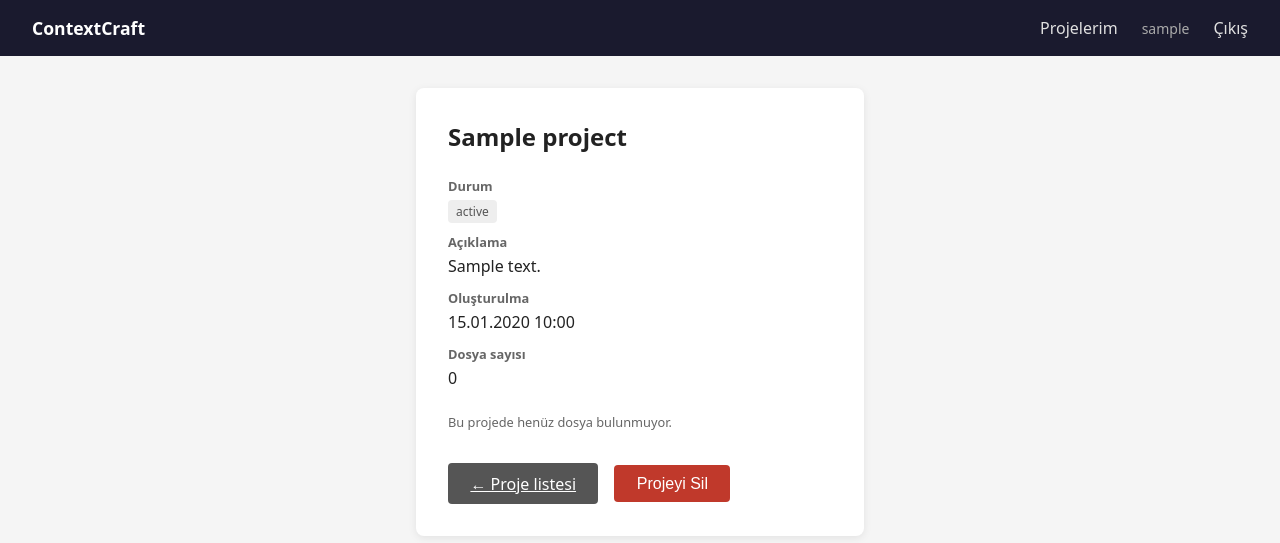
After one commit to eferecep/ContextCraft, a Flask app: page /core/projects/1 in a window 1280 px wide. The commit adds this page. Shown: the top 543 px of the page. Run offline with Flask 3, Linux system fonts and the light colour scheme; a user stored in the database is signed in; tables that the repository leaves empty hold one stand-in row (values such as "Sample post").

Commit message:
Faz 4.3-4.5: Proje oluşturma, listeleme, detay ve silme akışları eklendi.
Proje yükleme formu ve rotası, kullanıcıya özel proje listesi, detay sayfası ve dosya temizliği ile silme işlemi tamamlandı.

Co-authored-by: Cursor <cursoragent@cursor.com>

```diff
--- a/app/core/__init__.py
+++ b/app/core/__init__.py
@@ -1,3 +1,5 @@
 from flask import Blueprint
 
 core_bp = Blueprint("core", __name__, url_prefix="/core")
+
+from app.core import routes  # noqa: E402, F401
--- /dev/null
+++ b/app/core/routes.py
@@ -0,0 +1,97 @@
+from flask import abort, flash, redirect, render_template, url_for
+from flask_login import current_user, login_required
+
+from app.extensions import db
+from app.models import Project
+from app.utils import delete_project_files, list_project_files, save_uploaded_file
+
+from . import core_bp
+from .forms import ProjectForm
+
+
+def _get_user_project(project_id: int) -> Project:
+    project = db.session.get(Project, project_id)
+    if project is None or project.owner_id != current_user.id:
+        abort(404)
+    return project
+
+
+@core_bp.route("/projects/new", methods=["GET", "POST"])
+@login_required
+def project_new():
+    form = ProjectForm()
+    if form.validate_on_submit():
+        project = Project(
+            name=form.name.data,
+            description=form.description.data or None,
+            owner_id=current_user.id,
+            status="pending",
+        )
+        db.session.add(project)
+        db.session.flush()
+
+        source_path = None
+        try:
+            for file_storage in form.files.data:
+                source_path = save_uploaded_file(
+                    file_storage,
+                    current_user.id,
+                    project.id,
+                )
+
+            project.source_path = source_path
+            db.session.commit()
+            flash(f"'{project.name}' projesi başarıyla oluşturuldu.", "success")
+            return redirect(url_for("core.project_list"))
+
+        except ValueError as exc:
+            db.session.rollback()
+            if source_path:
+                delete_project_files(source_path)
+            flash(str(exc), "danger")
+
+        except OSError:
+            db.session.rollback()
+            if source_path:
+                delete_project_files(source_path)
+            flash("Dosyalar kaydedilirken bir hata oluştu.", "danger")
+
+    return render_template("core/project_form.html", form=form)
+
+
+@core_bp.route("/projects")
+@login_required
+def project_list():
+    projects = (
+        Project.query.filter_by(owner_id=current_user.id)
+        .order_by(Project.created_at.desc())
+        .all()
+    )
+    return render_template("core/project_list.html", projects=projects)
+
+
+@core_bp.route("/projects/<int:project_id>")
+@login_required
+def project_detail(project_id):
+    project = _get_user_project(project_id)
+    files = list_project_files(project.source_path or "")
+    return render_template(
+        "core/project_detail.html",
+        project=project,
+        files=files,
+    )
+
+
+@core_bp.route("/projects/<int:project_id>/delete", methods=["POST"])
+@login_required
+def project_delete(project_id):
+    project = _get_user_project(project_id)
+    project_name = project.name
+
+    if project.source_path:
+        delete_project_files(project.source_path)
+
+    db.session.delete(project)
+    db.session.commit()
+    flash(f"'{project_name}' projesi silindi.", "info")
+    return redirect(url_for("core.project_list"))
--- a/app/templates/base.html
+++ b/app/templates/base.html
@@ -16,9 +16,11 @@
         h1 { font-size: 1.5rem; margin-bottom: 1.5rem; }
         .form-group { margin-bottom: 1rem; }
         label { display: block; font-size: .875rem; font-weight: 600; margin-bottom: .35rem; }
-        input[type=text], input[type=email], input[type=password] {
+        input[type=text], input[type=email], input[type=password], textarea {
             width: 100%; padding: .5rem .75rem; border: 1px solid #ccc; border-radius: 4px; font-size: 1rem;
         }
+        textarea { min-height: 80px; resize: vertical; }
+        input[type=file] { font-size: .875rem; }
         input[type=checkbox] { margin-right: .4rem; }
         .btn { display: inline-block; padding: .6rem 1.4rem; background: #1a1a2e; color: #fff;
                border: none; border-radius: 4px; cursor: pointer; font-size: 1rem; margin-top: .5rem; }
@@ -30,12 +32,30 @@
         .flash.info    { background: #d1ecf1; color: #0c5460; }
         .link { margin-top: 1rem; font-size: .875rem; text-align: center; }
         .link a { color: #1a1a2e; }
+        .hint { font-size: .8rem; color: #666; margin-top: .35rem; }
+        .project-list { list-style: none; }
+        .project-list li { padding: .75rem 0; border-bottom: 1px solid #eee; display: flex; gap: .75rem; align-items: center; }
+        .badge { font-size: .75rem; background: #eee; padding: .2rem .5rem; border-radius: 4px; color: #555; }
+        .detail-list { margin: 1rem 0 1.5rem; }
+        .detail-list dt { font-size: .8rem; font-weight: 600; color: #666; margin-top: .75rem; }
+        .detail-list dd { margin-top: .25rem; }
+        .section-title { font-size: 1rem; margin: 1.5rem 0 .75rem; }
+        .file-list { list-style: none; font-size: .875rem; background: #f9f9f9; border-radius: 4px; padding: .75rem 1rem; }
+        .file-list li { padding: .25rem 0; font-family: monospace; }
+        .actions { display: flex; gap: 1rem; align-items: center; margin-top: 1.5rem; flex-wrap: wrap; }
+        .btn-secondary { background: #555; }
+        .btn-secondary:hover { background: #444; }
+        .btn-danger { background: #c0392b; }
+        .btn-danger:hover { background: #a93226; }
+        .project-list a { color: #1a1a2e; text-decoration: none; }
+        .project-list a:hover { text-decoration: underline; }
     </style>
 </head>
 <body>
     <nav>
         <a class="brand" href="{{ url_for('main.index') }}">ContextCraft</a>
         {% if current_user.is_authenticated %}
+            <a href="{{ url_for('core.project_list') }}">Projelerim</a>
             <span style="color:#aaa;font-size:.875rem;">{{ current_user.username }}</span>
             <a href="{{ url_for('auth.logout') }}">Çıkış</a>
         {% else %}
--- /dev/null
+++ b/app/templates/core/project_detail.html
@@ -0,0 +1,45 @@
+{% extends "base.html" %}
+
+{% block title %}{{ project.name }} — ContextCraft{% endblock %}
+
+{% block content %}
+<div class="card">
+    <h1>{{ project.name }}</h1>
+
+    <dl class="detail-list">
+        <dt>Durum</dt>
+        <dd><span class="badge">{{ project.status }}</span></dd>
+
+        <dt>Açıklama</dt>
+        <dd>{{ project.description or "—" }}</dd>
+
+        <dt>Oluşturulma</dt>
+        <dd>{{ project.created_at.strftime("%d.%m.%Y %H:%M") }}</dd>
+
+        <dt>Dosya sayısı</dt>
+        <dd>{{ files|length }}</dd>
+    </dl>
+
+    {% if files %}
+        <h2 class="section-title">Yüklenen Dosyalar</h2>
+        <ul class="file-list">
+            {% for file in files %}
+                <li>{{ file }}</li>
+            {% endfor %}
+        </ul>
+    {% else %}
+        <p class="hint">Bu projede henüz dosya bulunmuyor.</p>
+    {% endif %}
+
+    <div class="actions">
+        <a href="{{ url_for('core.project_list') }}" class="btn btn-secondary">← Proje listesi</a>
+
+        <form method="POST"
+              action="{{ url_for('core.project_delete', project_id=project.id) }}"
+              onsubmit="return confirm('Bu projeyi silmek istediğinize emin misiniz?');">
+            <input type="hidden" name="csrf_token" value="{{ csrf_token() }}">
+            <button type="submit" class="btn btn-danger">Projeyi Sil</button>
+        </form>
+    </div>
+</div>
+{% endblock %}
--- a/app/utils/__init__.py
+++ b/app/utils/__init__.py
@@ -3,6 +3,7 @@ from app.utils.file_helpers import (
     delete_project_files,
     ensure_upload_dir,
     get_project_upload_dir,
+    list_project_files,
     safe_relative_path,
     save_uploaded_file,
 )
@@ -12,6 +13,7 @@ __all__ = [
     "delete_project_files",
     "ensure_upload_dir",
     "get_project_upload_dir",
+    "list_project_files",
     "safe_relative_path",
     "save_uploaded_file",
 ]
--- a/app/utils/file_helpers.py
+++ b/app/utils/file_helpers.py
@@ -108,3 +108,19 @@ def delete_project_files(source_path: str) -> None:
     path = Path(source_path)
     if path.exists() and path.is_dir():
         shutil.rmtree(path)
+
+
+def list_project_files(source_path: str) -> list:
+    """Proje klasöründeki dosyaların göreli yollarını listeler."""
+    if not source_path:
+        return []
+
+    root = Path(source_path)
+    if not root.is_dir():
+        return []
+
+    files = []
+    for path in sorted(root.rglob("*")):
+        if path.is_file():
+            files.append(str(path.relative_to(root)))
+    return files
```
Also changed, not shown: app/templates/core/project_form.html (added, +35 -0 lines), app/templates/core/project_list.html (added, +28 -0 lines).
